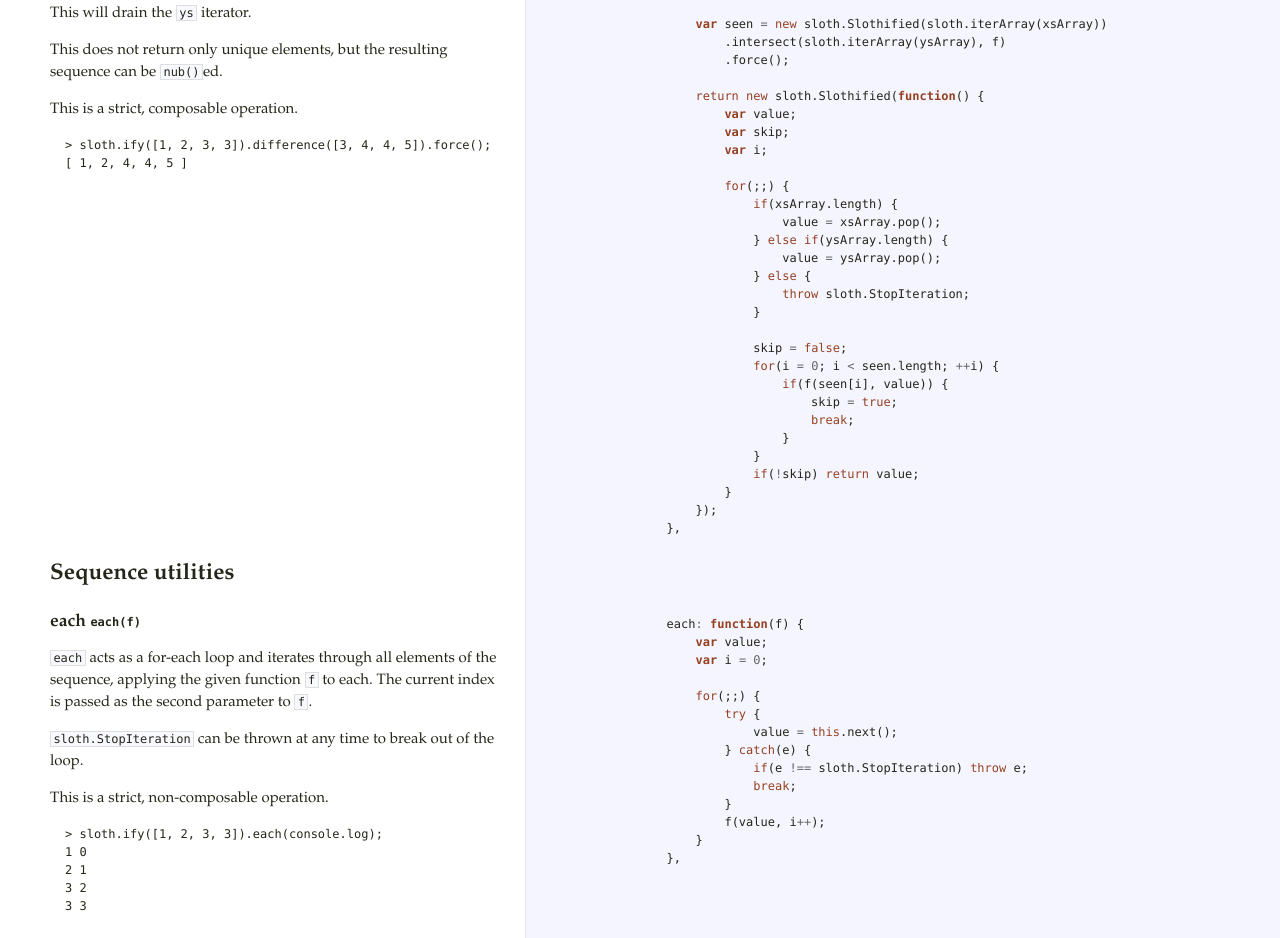
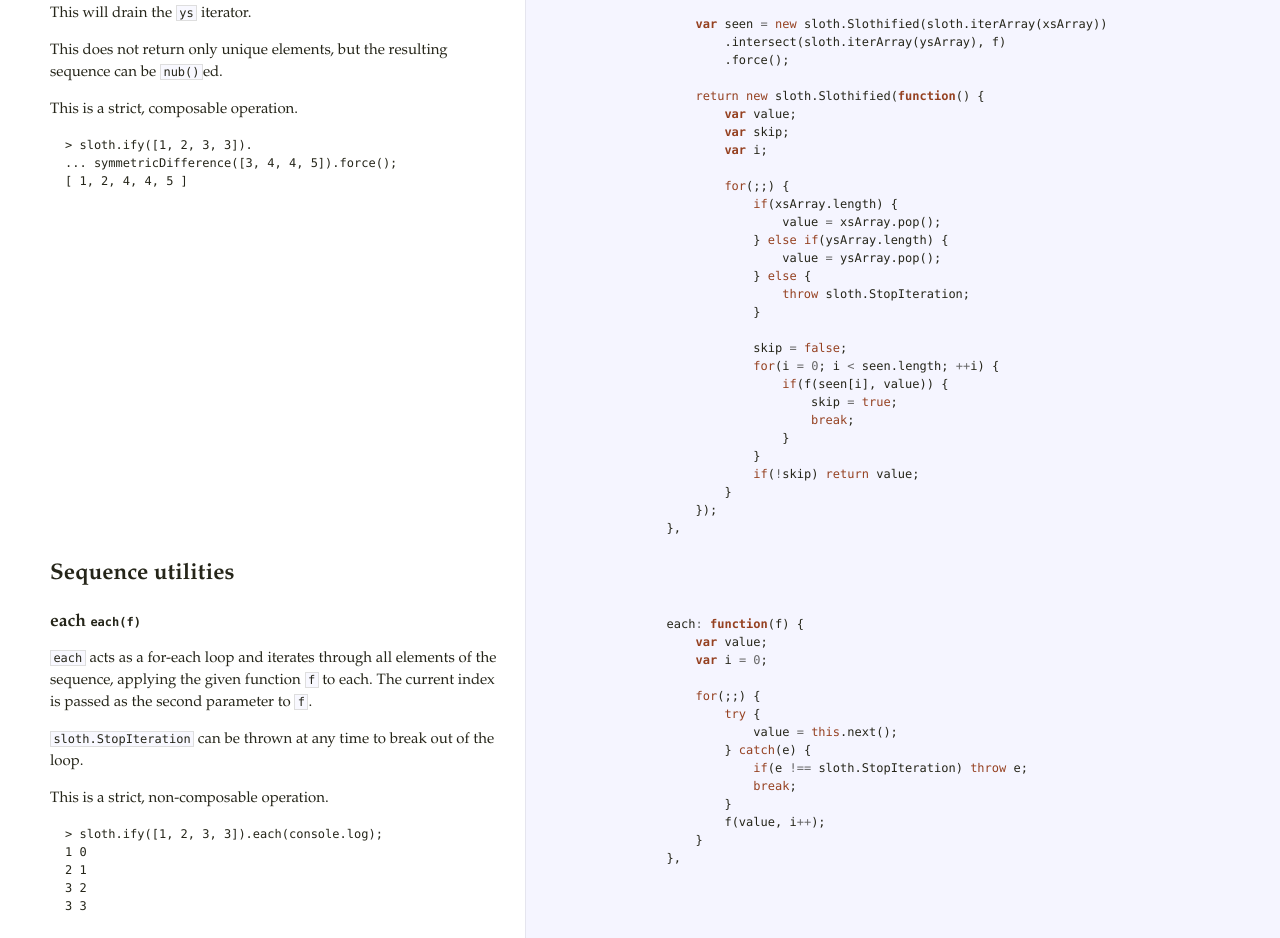
Before and after one commit to cybernetics/sloth.js, a website: page index.html in a window 1280 px wide. Shown: the part 5664-6602 px from the top of the page. Drawn offline with Linux system fonts and the light colour scheme.

Commit message:
Fix typo in symmetricDifference example.

```diff
--- a/index.html
+++ b/index.html
@@ -400,7 +400,8 @@ sequence can be <code>nub()</code>ed.</p>
 
 <p>This is a strict, composable operation.</p>
 
-<pre><code>&gt; sloth.ify([1, 2, 3, 3]).difference([3, 4, 4, 5]).force();
+<pre><code>&gt; sloth.ify([1, 2, 3, 3]).
+... symmetricDifference([3, 4, 4, 5]).force();
 [ 1, 2, 4, 4, 5 ]
 </code></pre>             </td>             <td class="code">               <div class="highlight"><pre>                <span class="nx">symmetricDifference</span><span class="o">:</span> <span class="kd">function</span><span class="p">(</span><span class="nx">ys</span><span class="p">,</span> <span class="nx">f</span><span class="p">)</span> <span class="p">{</span>
                     <span class="kd">var</span> <span class="nx">_this</span> <span class="o">=</span> <span class="k">this</span><span class="p">;</span>
--- a/sloth.js
+++ b/sloth.js
@@ -449,7 +449,8 @@
                 //
                 // This is a strict, composable operation.
                 //
-                //     > sloth.ify([1, 2, 3, 3]).difference([3, 4, 4, 5]).force();
+                //     > sloth.ify([1, 2, 3, 3]).
+                //     ... symmetricDifference([3, 4, 4, 5]).force();
                 //     [ 1, 2, 4, 4, 5 ]
                 symmetricDifference: function(ys, f) {
                     var _this = this;
```
